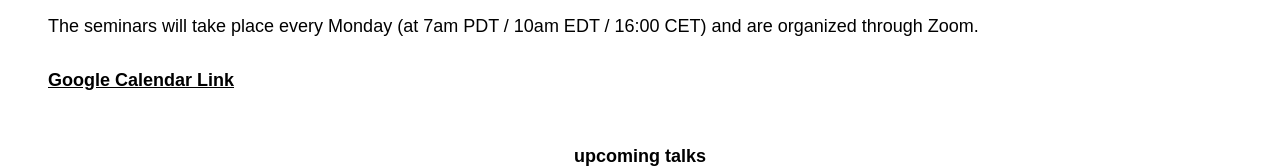
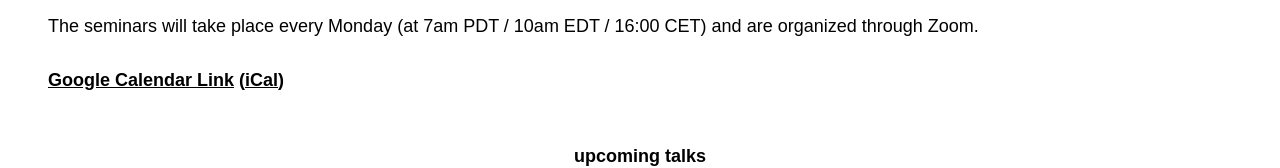
Before and after one commit to chalmersfp/chalmersfp.github.io, a plain HTML site: page index.html in a window 1280 px wide. Shown: the part 179-347 px from the top of the page. Drawn offline with Linux system fonts and the light colour scheme.

Commit message:
Add a link to the calendar in iCal format.

```diff
--- a/index.html
+++ b/index.html
@@ -269,7 +269,7 @@ The Chalmers Online Functional Programming Seminar Series is organized by the Ch
 <br> <br>
 The seminars will take place every Monday (at 7am PDT / 10am EDT / 16:00 CET) and are organized through Zoom.
 <br> <br>
-<strong><a href="https://calendar.google.com/calendar/b/1?cid=YnE2MTdyamJqaXM0dTV1OGU2MHVrZGxibzhAZ3JvdXAuY2FsZW5kYXIuZ29vZ2xlLmNvbQ" target="_blank">Google Calendar Link</a></strong>
+<strong><a href="https://calendar.google.com/calendar/b/1?cid=YnE2MTdyamJqaXM0dTV1OGU2MHVrZGxibzhAZ3JvdXAuY2FsZW5kYXIuZ29vZ2xlLmNvbQ" target="_blank">Google Calendar Link</a> (<a href="https://calendar.google.com/calendar/ical/bq617rjbjis4u5u8e60ukdlbo8%40group.calendar.google.com/public/basic.ics">iCal</a>)</strong>
 <br> <br>
 <!-- <strong><a href="http://chalmers.zoom.us/">Zoom Link for all seminars</a></strong> -->
 </span>
```
Also changed, not shown: template.html (+1 -1 lines).
